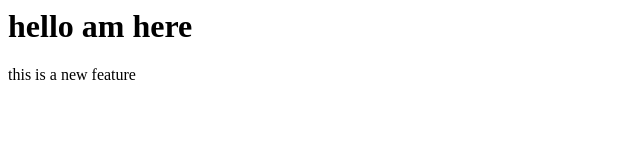
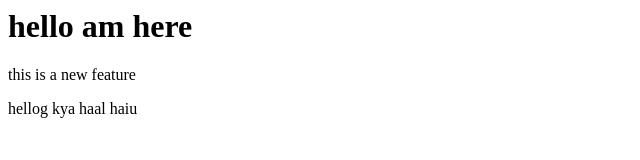
Before and after one commit to SammyQayyum/local-repo, a plain HTML site: page index.html in a window 1280 px wide. Shown: the whole page, without its empty margins (0-640 px from the left). Drawn offline with Linux system fonts and the light colour scheme.

Commit message:
add hello messsag

```diff
--- a/index.html
+++ b/index.html
@@ -1,2 +1,3 @@
 <h1>hello am here</h1>
 <p>this is a new feature</p>
+<p>hellog kya haal haiu</p>
```
